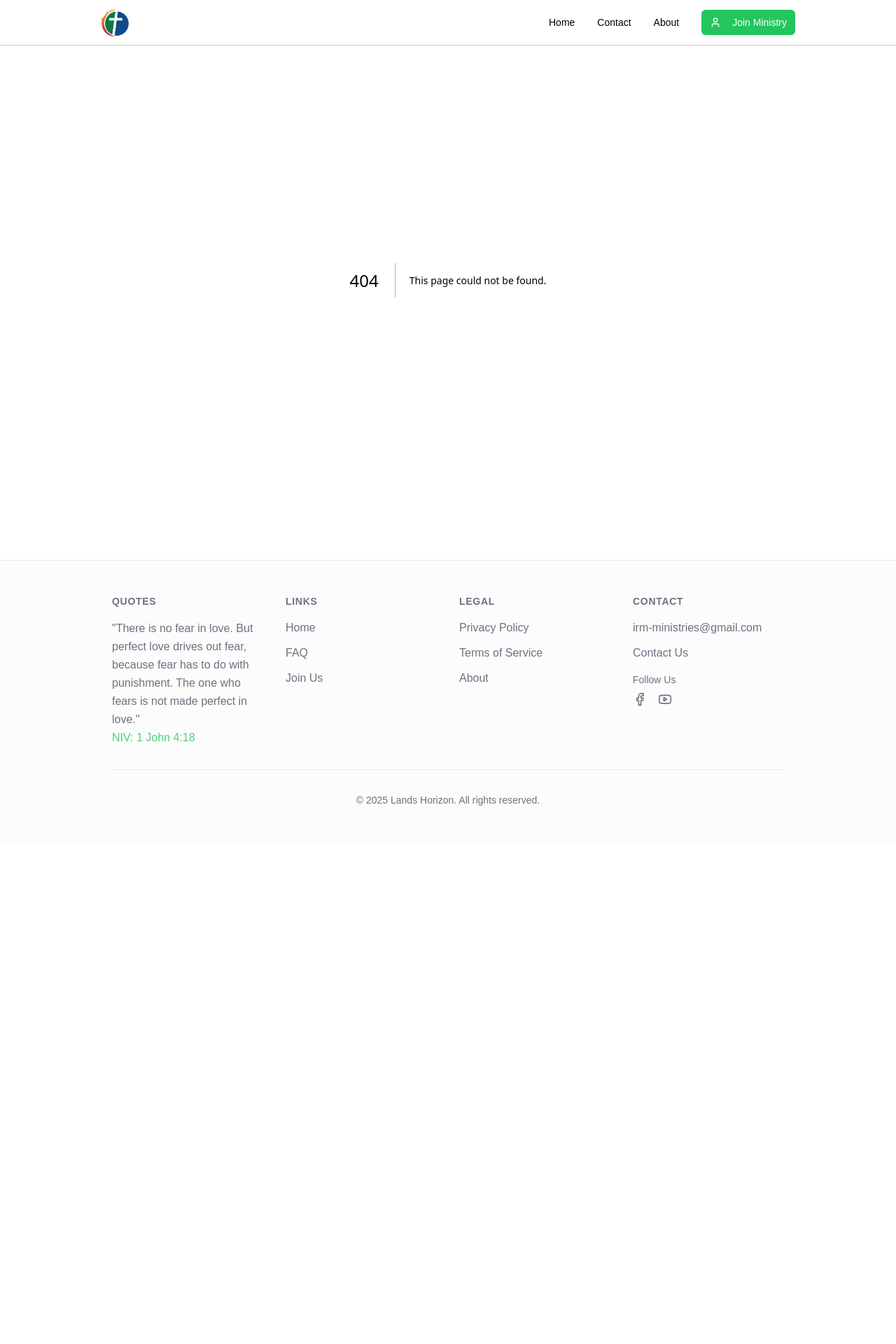
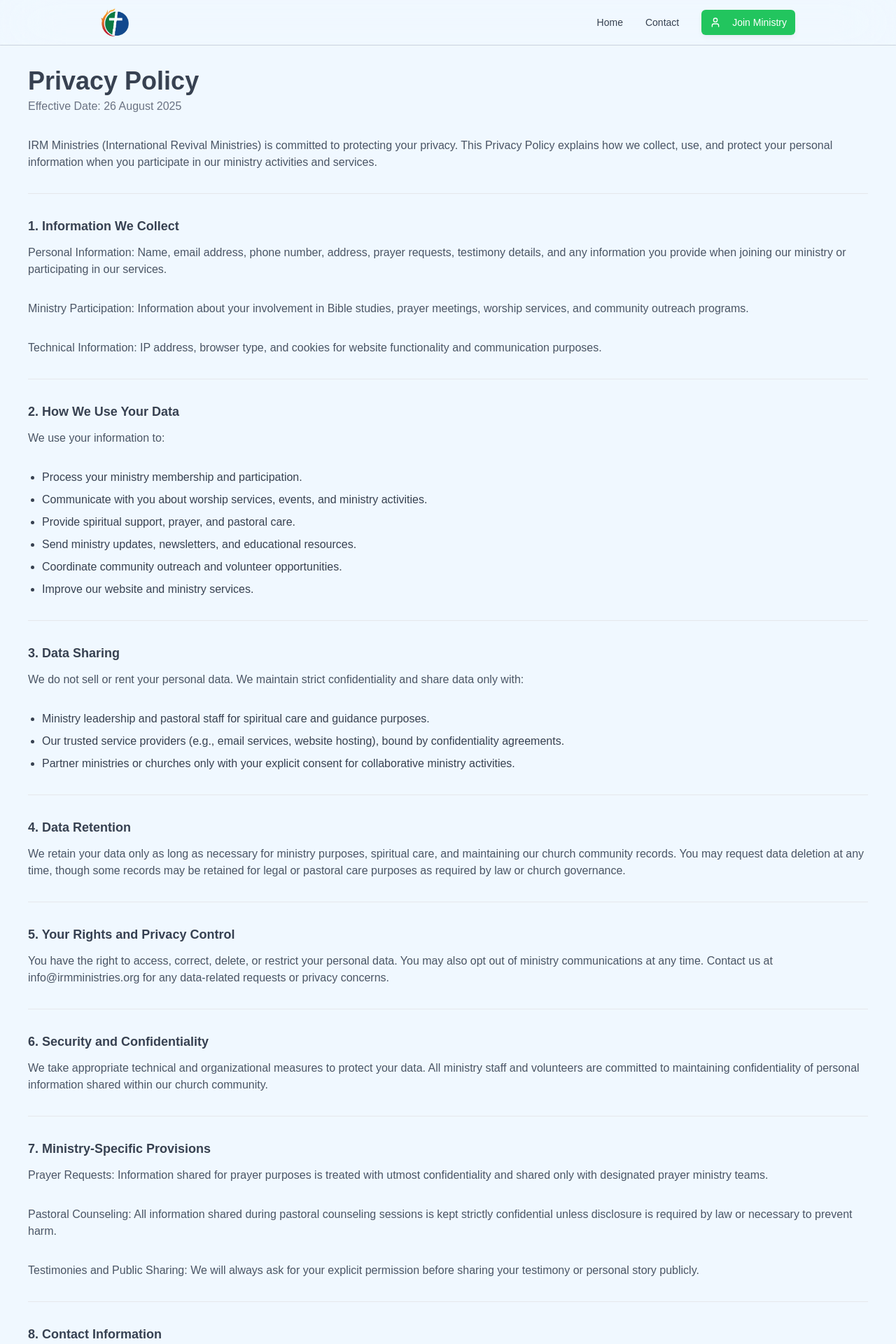
Before and after one commit to Lands-Horizon-Corp/irm-mininstries, a Next.js app: page /privacy in a window 1280 px wide. Before the commit this address had no page. Shown: the top 1920 px of the page at 70% size. Before the commit the page ends 1203 px from the top, so only its background shows below. Built offline with nearby package versions, Linux system fonts and the light colour scheme.

Commit message:
feat: privacy policy

```diff
--- /dev/null
+++ b/src/app/privacy/layout.tsx
@@ -0,0 +1,21 @@
+import type { Metadata } from "next";
+
+export const metadata: Metadata = {
+  description:
+    "Read the privacy policy for IRM Ministries. Learn how we collect, use, and protect your personal information when you join our Christian ministry and participate in our services.",
+  openGraph: {
+    description:
+      "IRM Ministries values your privacy. Review our privacy policy to understand how your data is processed and secured when participating in our ministry activities.",
+    title: "Privacy Policy – IRM Ministries",
+    url: "https://irmministries.org/privacy",
+  },
+  title: "Privacy Policy – IRM Ministries",
+};
+
+export default function PrivacyLayout({
+  children,
+}: {
+  children: React.ReactNode;
+}) {
+  return children;
+}
--- /dev/null
+++ b/src/app/privacy/page.tsx
@@ -0,0 +1,146 @@
+import { Container } from "@/components/ui/container";
+import { Heading } from "@/components/ui/heading";
+import { Separator } from "@/components/ui/separator";
+
+export default function PrivacyPolicy() {
+  return (
+    <div className="">
+      <Container>
+        <div className="py-[30px] md:py-24">
+          <Heading
+            align="left"
+            className="mb-8"
+            description="Effective Date: 26 August 2025"
+            title="Privacy Policy"
+          />
+          <div className="prose max-w-none">
+            <p className="mb-8 text-gray-600">
+              IRM Ministries (International Revival Ministries) is committed to
+              protecting your privacy. This Privacy Policy explains how we
+              collect, use, and protect your personal information when you
+              participate in our ministry activities and services.
+            </p>
+            <Separator className="my-8" />
+            <h3 className="mb-3 text-lg font-semibold">
+              1. Information We Collect
+            </h3>
+            <p className="mb-8 text-gray-600">
+              Personal Information: Name, email address, phone number, address,
+              prayer requests, testimony details, and any information you
+              provide when joining our ministry or participating in our
+              services.
+            </p>
+            <p className="mb-8 text-gray-600">
+              Ministry Participation: Information about your involvement in
+              Bible studies, prayer meetings, worship services, and community
+              outreach programs.
+            </p>
+            <p className="mb-8 text-gray-600">
+              Technical Information: IP address, browser type, and cookies for
+              website functionality and communication purposes.
+            </p>
+            <Separator className="my-8" />
+            <h3 className="mb-3 text-lg font-semibold">
+              2. How We Use Your Data
+            </h3>
+            <p className="mb-8 text-gray-600">We use your information to:</p>
+            <ul className="mb-8 list-disc space-y-2 pl-5">
+              <li>Process your ministry membership and participation.</li>
+              <li>
+                Communicate with you about worship services, events, and
+                ministry activities.
+              </li>
+              <li>Provide spiritual support, prayer, and pastoral care.</li>
+              <li>
+                Send ministry updates, newsletters, and educational resources.
+              </li>
+              <li>
+                Coordinate community outreach and volunteer opportunities.
+              </li>
+              <li>Improve our website and ministry services.</li>
+            </ul>
+            <Separator className="my-8" />
+            <h3 className="mb-3 text-lg font-semibold">3. Data Sharing</h3>
+            <p className="mb-8 text-gray-600">
+              We do not sell or rent your personal data. We maintain strict
+              confidentiality and share data only with:
+            </p>
+            <ul className="mb-8 list-disc space-y-2 pl-5">
+              <li>
+                Ministry leadership and pastoral staff for spiritual care and
+                guidance purposes.
+              </li>
+              <li>
+                Our trusted service providers (e.g., email services, website
+                hosting), bound by confidentiality agreements.
+              </li>
+              <li>
+                Partner ministries or churches only with your explicit consent
+                for collaborative ministry activities.
+              </li>
+            </ul>
+            <Separator className="my-8" />
+            <h3 className="mb-3 text-lg font-semibold">4. Data Retention</h3>
+            <p className="mb-8 text-gray-600">
+              We retain your data only as long as necessary for ministry
+              purposes, spiritual care, and maintaining our church community
+              records. You may request data deletion at any time, though some
+              records may be retained for legal or pastoral care purposes as
+              required by law or church governance.
+            </p>
+            <Separator className="my-8" />
+            <h3 className="mb-3 text-lg font-semibold">
+              5. Your Rights and Privacy Control
+            </h3>
+            <p className="mb-8 text-gray-600">
+              You have the right to access, correct, delete, or restrict your
+              personal data. You may also opt out of ministry communications at
+              any time. Contact us at info@irmministries.org for any
+              data-related requests or privacy concerns.
+            </p>
+            <Separator className="my-8" />
+            <h3 className="mb-3 text-lg font-semibold">
+              6. Security and Confidentiality
+            </h3>
+            <p className="mb-8 text-gray-600">
+              We take appropriate technical and organizational measures to
+              protect your data. All ministry staff and volunteers are committed
+              to maintaining confidentiality of personal information shared
+              within our church community.
+            </p>
+            <Separator className="my-8" />
+            <h3 className="mb-3 text-lg font-semibold">
+              7. Ministry-Specific Provisions
+            </h3>
+            <p className="mb-8 text-gray-600">
+              Prayer Requests: Information shared for prayer purposes is treated
+              with utmost confidentiality and shared only with designated prayer
+              ministry teams.
+            </p>
+            <p className="mb-8 text-gray-600">
+              Pastoral Counseling: All information shared during pastoral
+              counseling sessions is kept strictly confidential unless
+              disclosure is required by law or necessary to prevent harm.
+            </p>
+            <p className="mb-8 text-gray-600">
+              Testimonies and Public Sharing: We will always ask for your
+              explicit permission before sharing your testimony or personal
+              story publicly.
+            </p>
+            <Separator className="my-8" />
+            <h3 className="mb-3 text-lg font-semibold">
+              8. Contact Information
+            </h3>
+            <p className="mb-8 text-gray-600">
+              For questions about this Privacy Policy or to exercise your
+              privacy rights, please contact us at info@irmministries.org or
+              through our website contact form. Our ministry leadership is
+              committed to addressing your privacy concerns promptly and
+              transparently.
+            </p>
+          </div>
+        </div>
+      </Container>
+    </div>
+  );
+}
--- a/src/app/terms/page.tsx
+++ b/src/app/terms/page.tsx
@@ -4,7 +4,7 @@ import { Separator } from "@/components/ui/separator";
 
 export default function TermsAndConditions() {
   return (
-    <div className="bg-white">
+    <div className="">
       <Container>
         <div className="py-[30px] md:py-24">
           <Heading
--- a/src/components/layout/footer.tsx
+++ b/src/components/layout/footer.tsx
@@ -75,14 +75,6 @@ export function Footer() {
                   Terms of Service
                 </a>
               </li>
-              <li>
-                <a
-                  className="text-muted-foreground hover:text-foreground text-sm transition-colors sm:text-base"
-                  href="/about"
-                >
-                  About
-                </a>
-              </li>
             </ul>
           </div>
 
--- a/src/components/layout/navbar.tsx
+++ b/src/components/layout/navbar.tsx
@@ -41,15 +41,6 @@ export function Navbar() {
               href="/contact"
             >
               Contact
-            </Link>
-            <Link
-              className={cn(
-                buttonVariants({ variant: "link" }),
-                "text-current"
-              )}
-              href="/about"
-            >
-              About
             </Link>
             <Link className={cn(buttonVariants(), "ml-4")} href="/join">
               <UserIcon className="mr-2 inline h-4 w-4" /> Join Ministry
@@ -96,13 +87,7 @@ export function Navbar() {
             >
               Contact
             </Link>
-            <Link
-              className={cn("block font-medium")}
-              href="/about"
-              onClick={() => setIsMenuOpen(false)}
-            >
-              About
-            </Link>
+
             <Link
               className={cn(
                 buttonVariants({ variant: "default" }),
```
